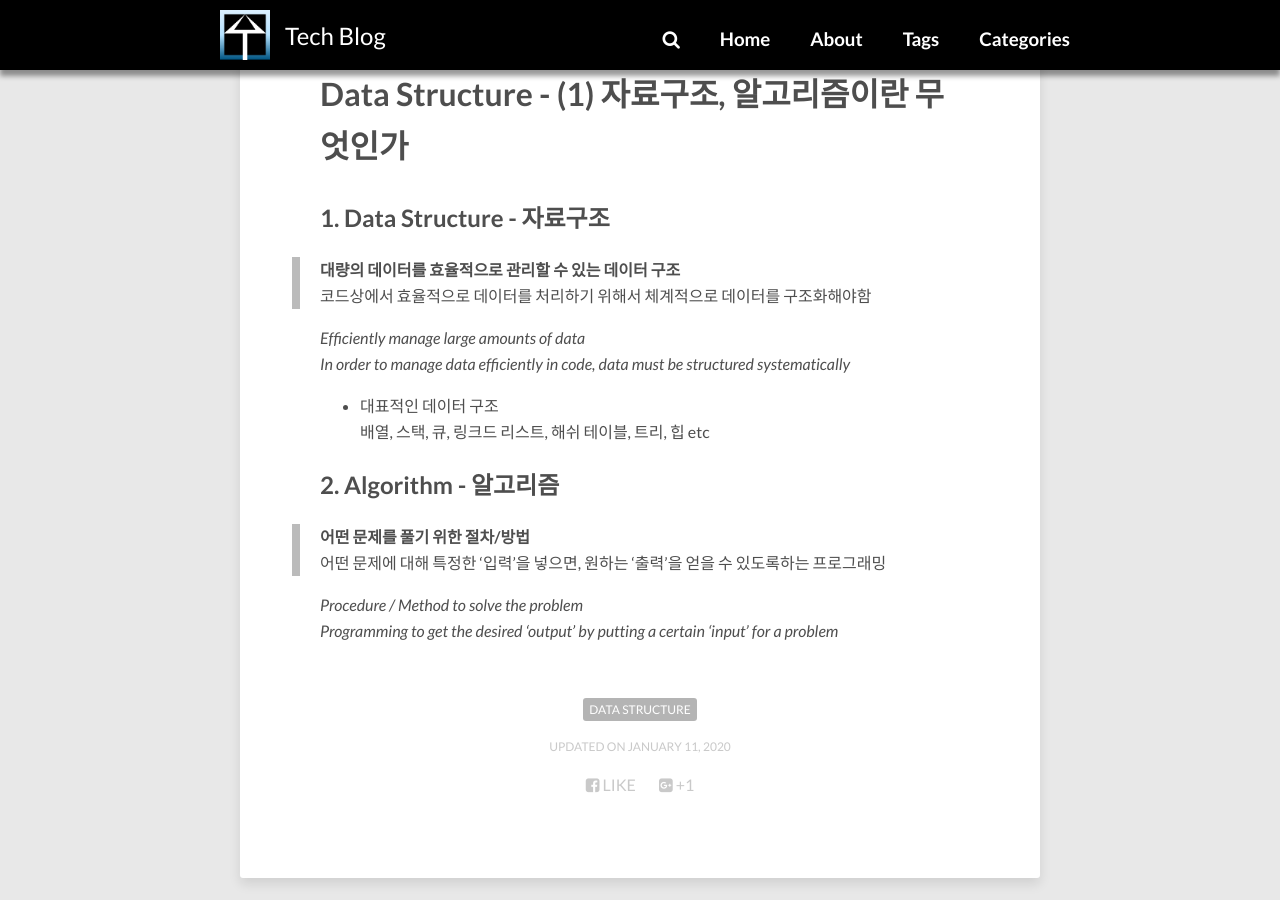
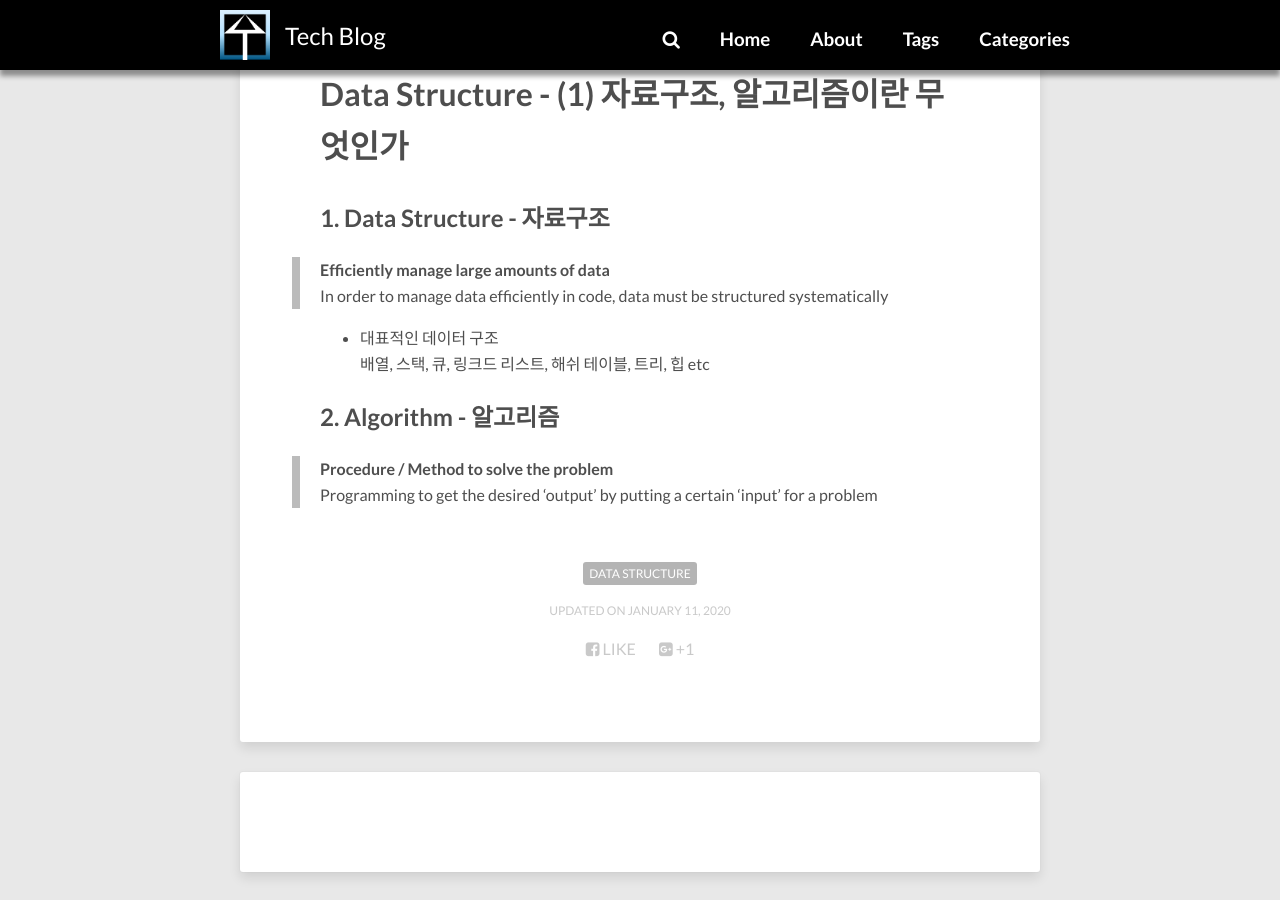
Before and after one commit to sujinsjlee/mg729.github.io, a Jekyll site: the page built from _posts/2020-01-11-DataStructure_(1)_Concept.md, in a window 1280 px wide and 900 px high, scrolled down 359 px. Built offline with Jekyll 4.4.1, drawn with Linux system fonts in a browser that asks for light colours; nearby versions of some CDN libraries; comment, search, counter and statistics services are not loaded.

Commit message:
[DataStructure] Concept update

```diff
--- a/_posts/2020-01-11-DataStructure_(1)_Concept.md
+++ b/_posts/2020-01-11-DataStructure_(1)_Concept.md
@@ -8,18 +8,16 @@ categories: [DataStructure]
 ---
 
 ## 1. Data Structure - 자료구조
->**대량의 데이터를 효율적으로 관리할 수 있는 데이터 구조**
->코드상에서 효율적으로 데이터를 처리하기 위해서 체계적으로 데이터를 구조화해야함
-
-_Efficiently manage large amounts of data_
-_In order to manage data efficiently in code, data must be structured systematically_
+<!--**대량의 데이터를 효율적으로 관리할 수 있는 데이터 구조**
+코드상에서 효율적으로 데이터를 처리하기 위해서 체계적으로 데이터를 구조화해야함 -->
+> **Efficiently manage large amounts of data**
+> In order to manage data efficiently in code, data must be structured systematically
 
 * 대표적인 데이터 구조
 배열, 스택, 큐, 링크드 리스트, 해쉬 테이블, 트리, 힙 etc
 
 ## 2. Algorithm - 알고리즘
->**어떤 문제를 풀기 위한 절차/방법**
->어떤 문제에 대해 특정한 '입력'을 넣으면, 원하는 '출력'을 얻을 수 있도록하는 프로그래밍
-
-_Procedure / Method to solve the problem_
-_Programming to get the desired 'output' by putting a certain 'input' for a problem_
+<!--**어떤 문제를 풀기 위한 절차/방법**
+어떤 문제에 대해 특정한 '입력'을 넣으면, 원하는 '출력'을 얻을 수 있도록하는 프로그래밍-->
+> **Procedure / Method to solve the problem**
+> Programming to get the desired 'output' by putting a certain 'input' for a problem
```
